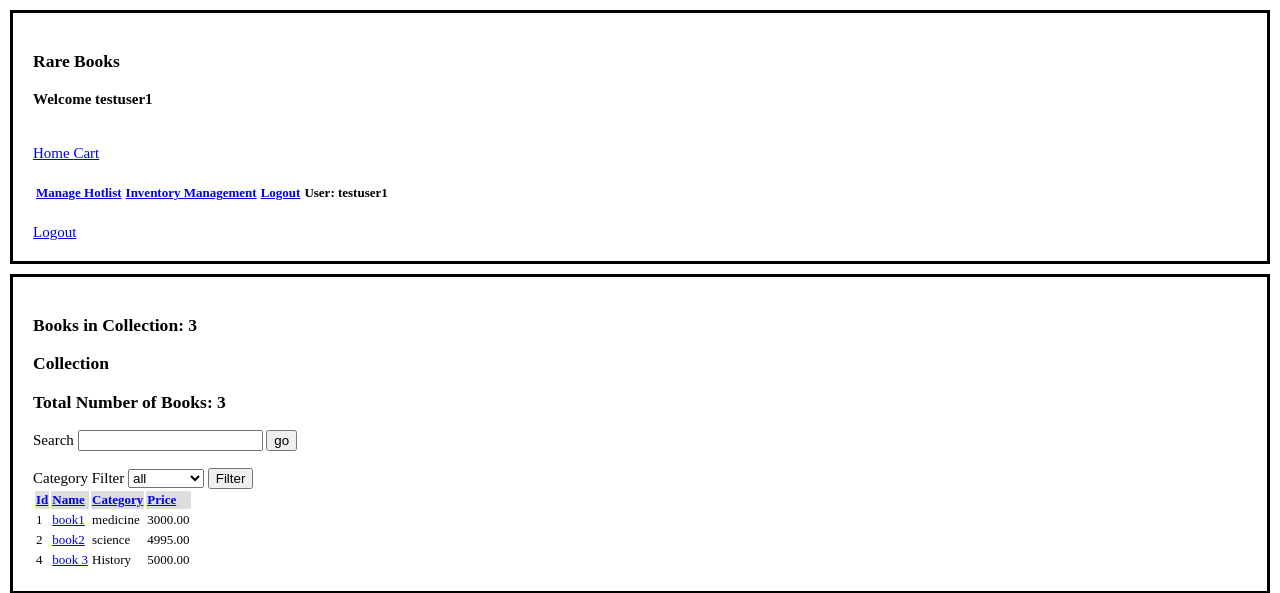
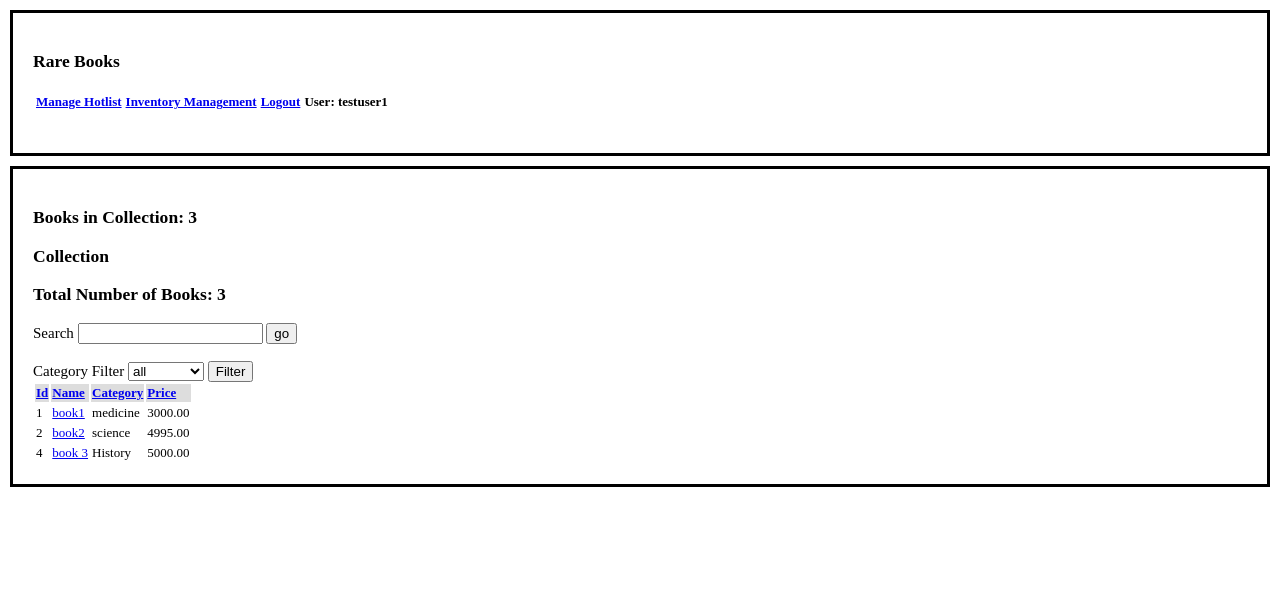
Before and after one commit to MustafaDasorwala/rarebooks, a PHP site: page /rarebooks/index.php in a window 1280 px wide. Shown: the top 593 px of the page. Run offline with PHP 8.4, Linux system fonts and the light colour scheme; a user stored in the database is signed in; data comes from the database, SQL or seed files in the repository; some libraries are stand-ins or nearby versions.

Commit message:
fixed header template to separate the customer and admin functionsof the website

```diff
--- a/application/views/_templates/header.php
+++ b/application/views/_templates/header.php
@@ -24,21 +24,6 @@
 <div class="container">
   <h3> Rare Books </h3>
 
-    <h4><?php
-    if ((isset($_SESSION['login']) && $_SESSION['login'] != '')) {  echo 'Welcome '.$_SESSION['username'];}
-else {
-
-echo 'Welcome Guest';
-
-
-}   ?> </h4>
-
-
- <br>
-
-    <a href=<?php echo URL?> > Home </a><span rowspan='3'></span>
-
-    <a href=<?php echo URL.'cart/view'?> > Cart </a><span rowspan='3'></span>
     <?php
     if(!isset($_SESSION)) {
         session_start();
@@ -69,28 +54,35 @@
         echo '</table>';
         echo '</h4>';
     }
-
-
+    else
+    {
         if ((isset($_SESSION['login']) && $_SESSION['login'] != ''))
         {
-
+            echo '<h4>Welcome '.$_SESSION['username'].'</h4><br>';
             echo '<a id="logout" ';
             echo 'href="'.URL . 'login/Logout/">';
             echo 'Logout</a>';
         }
-          else {
-
-
+        else
+        {
+            echo '<h4>Welcome Guest</h4><br>';
             echo '<a id="Login" ';
             echo 'href="'.URL . 'login/index/">';
             echo 'Log in</a>';
             echo '<a id="signup" ';
             echo 'href="'.URL . 'signup/index/">';
             echo 'Sign up</a>';
+        }
+
+        echo '<a href=';
+        echo URL;
+        echo "> Home </a><span rowspan='3'></span>";
+
+        echo '<a href=';
+        echo URL;
+        echo "cart/view > Cart </a><span rowspan='3'></span>";
+
 
     }
     ?>
-
-
-
 </div>
```
Lines whose indentation alone changed are shown as unchanged.
